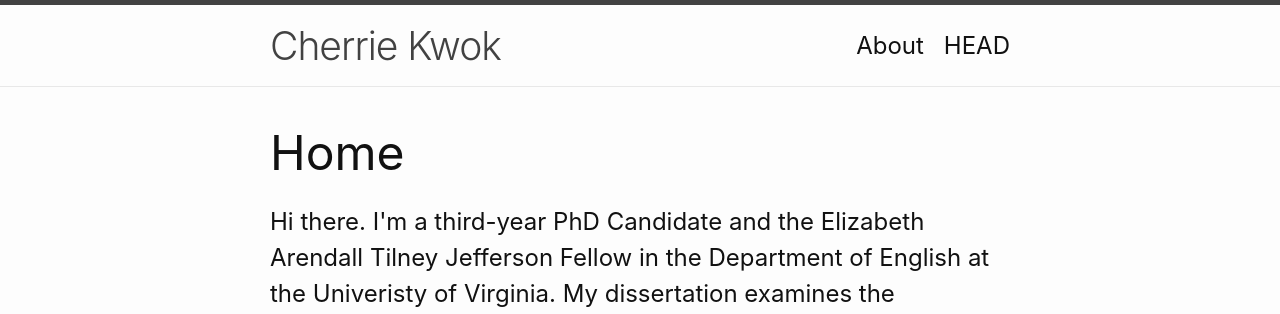
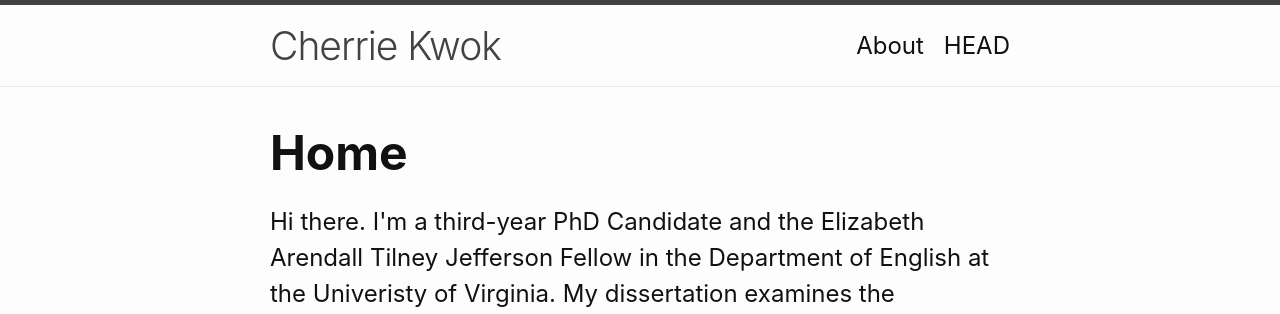
Before and after one commit to mk7kf/mk7kf.github.io, a Jekyll site: the page built from index.md, in a window 1280 px wide. Shown: the top 314 px of the page. Built offline with Jekyll 4.4.1, drawn with Linux system fonts in a browser that asks for light colours; emoji names are drawn with the system emoji font.

```diff
--- a/index.md
+++ b/index.md
@@ -8,7 +8,7 @@
 layout: home
 ---
 
-<h1>Home</h1>
+<h1><b>Home</b></h1>
 <p>Hi there.  I'm a third-year PhD Candidate and the Elizabeth Arendall Tilney Jefferson Fellow in the Department of English at the Univeristy of Virginia. My dissertation examines the relationship between <b>literature</b> :book: and <b>politics</b> :classical_building:.  More specifically, I'm studying how writers from Black America, the Caribbean, China, and India constructed anti-imperial ideas in their poetry and prose using a late-Victorian aesthetic and social movement called <b>Decadence</b>.  This work builds on my existing research interests in Global Anglophone Literature (especially from the Victorian period onwards), Digital Humanities, Poetry, and Critical Theory with a particular focus on race and postcolonialism.
 
 <p>This is my first GitHub website, built with Jekyll. I'm using this site as a way to share my work. Using GitHub has been a bit outside of my comfort zone, but I've always wondered what static websites are like so I thought I'd try it out. Feel free to take a look around to learn more about me.  :woman_technologist: </p>
```
